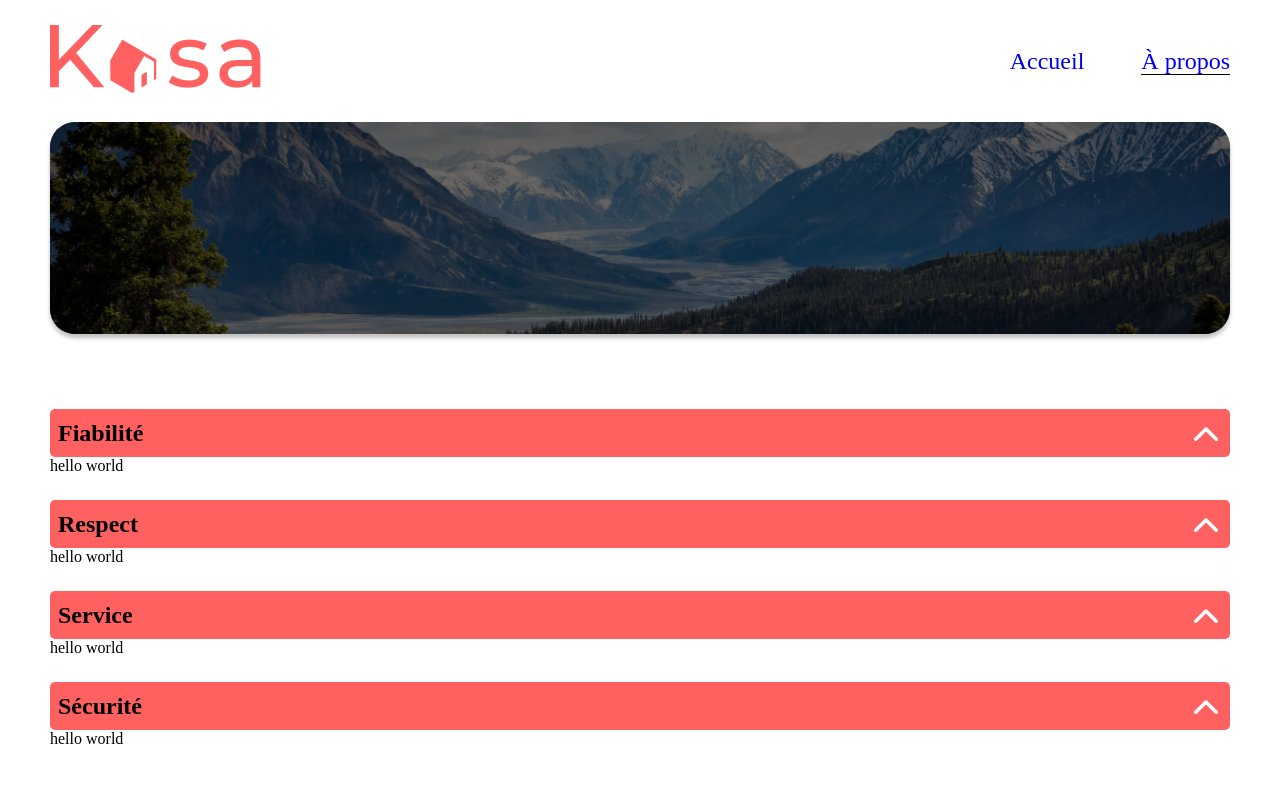
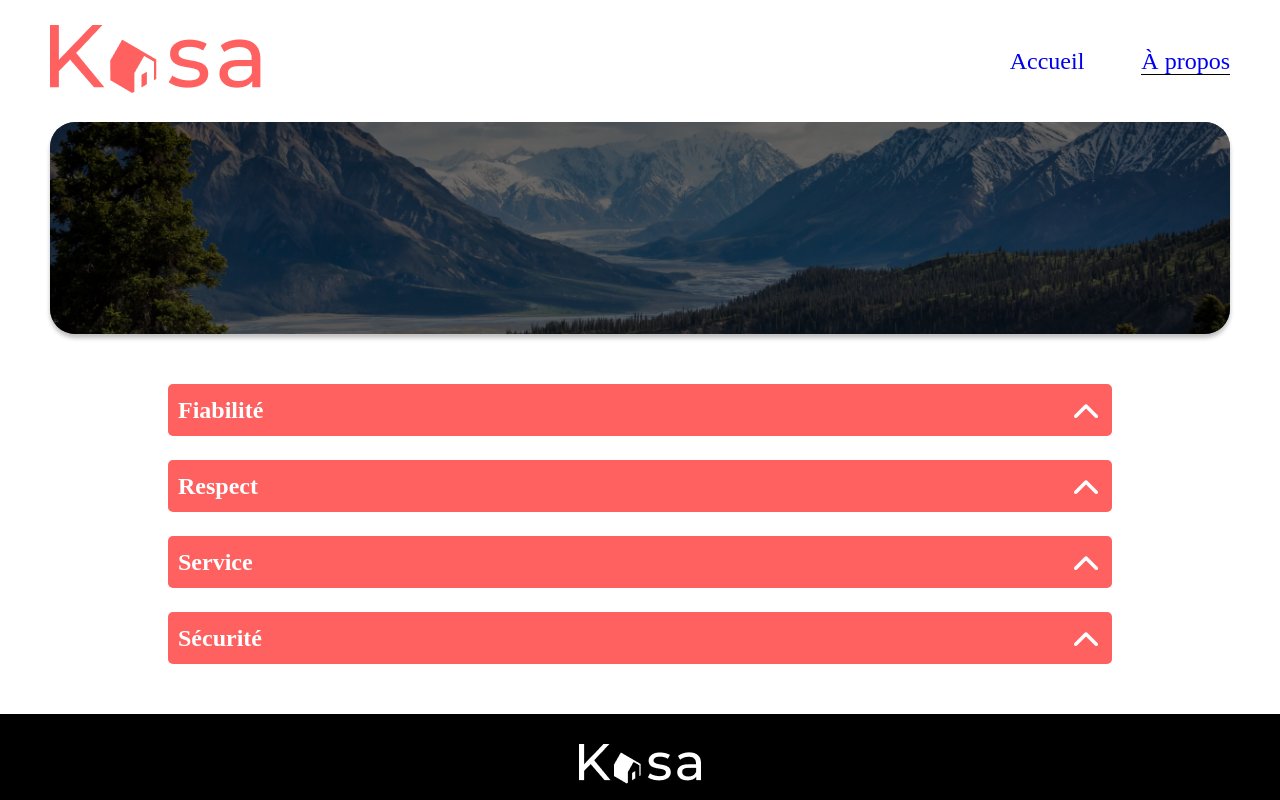
Before and after one commit to onelson17/Kasa, a React (Vite) app: page /About in a window 1280 px wide. Shown: the top 800 px of the page. Built offline with nearby package versions, Linux system fonts and the light colour scheme.

Commit message:
intégration de la page à propos + composant Collapse

```diff
--- a/src/components/Collapse.jsx
+++ b/src/components/Collapse.jsx
@@ -2,24 +2,25 @@ import '../css/Collapse.css'
 import Arrow from '../assets/Arrow.png'
 import { useState } from 'react'
 
-function Collapse({ title, texte }) {
+function Collapse({ title, content }) {
 
     const [isOpen, setIsOpen] = useState(false)
     const iconCollapse = () => {
         setIsOpen(!isOpen)
     }
 
-console.log(iconCollapse)
     return (
         <>
-            <article  className='collapse'>
-                <h2>{title}</h2>
-                <img onClick={iconCollapse} src={Arrow} alt="Ouvrir" />
-            </article>
+            <section >
+                <article  className='collapse'>
+                    <h2>{title}</h2>
+                    <img onClick={iconCollapse} src={Arrow} alt="Ouvrir" className={` arrow ${isOpen ? 'opened' : 'closed'} `}/>
+                </article>
 
-            <div className='collapse--content'>
-               {texte}
-            </div>
+                <div className={` collapse--content ${isOpen ? 'content--open' : 'content--close'} `}>
+                {content}
+                </div>
+            </section>
 
         </>
     )
--- a/src/css/Collapse.css
+++ b/src/css/Collapse.css
@@ -1,15 +1,57 @@
+
 .collapse {
     width: 100%;
     background-color: #FF6060;
     display: flex;
     justify-content: space-between;
     align-items: center;
-    padding: 8px;
+    padding: 10px;
     border-radius: 5px;
+    color: white;
+    z-index: 2;
+}
+.arrow {
+    cursor: pointer;
+    transition: transform .6s ease;
+
+}
+.arrow.opened {
+    transform: rotate(180deg);
 }
 .about-contain {
+    margin: 0 auto;
+    margin-top: 50px;
+    width: 80%;
     display: flex;
     flex-direction: column;
-    gap: 25px;
-    margin: 75px 0;
+    gap: 24px;
+    z-index: 10;
 }
+
+.collapse--content {
+    background-color: #F6F6F6;
+    border-radius: 0 0 5px 5px;
+    overflow: hidden;
+    border: none;
+    padding: 20px 15px;
+    animation: slideDown 0.6s ease;
+    margin-top: -3px;
+}
+.content--close {
+    display: none;
+}
+.content--open {
+    pointer-events: auto;
+
+}
+@keyframes slideDown {
+    from {
+        max-height: 0;
+        transform: translateY(-20px);
+    }
+
+    to {
+        max-height: 500px;
+        transform: translateY(0);
+    }
+}
--- a/src/css/Footer.css
+++ b/src/css/Footer.css
@@ -7,6 +7,7 @@
     padding: 30px 0 20px 0;
     width: 100%;
     gap: 20px;
+    margin-top: 50px;
 }
 .footer p {
     color: white;
--- a/src/pages/about.jsx
+++ b/src/pages/about.jsx
@@ -12,16 +12,16 @@ function About() {
             </div>
             <section className="about-contain">
                 <div>
-                    <Collapse title="Fiabilité" texte="hello world"/>
+                    <Collapse title="Fiabilité" content="Les annonces postées sur Kasa garantissent une fiabilité totale. Les photos sont conformes aux logements, et toutes les informations sont régulièrement vérifiées par nos équipes."/>
                 </div>
                 <div>
-                    <Collapse title="Respect" texte="hello world"/>
+                    <Collapse title="Respect" content="La bienveillance fait partie des valeurs de Kasa. Tout comportement discriminatoire ou de pertubation du voisinage entraînera une exclusion de notre plateforme."/>
                 </div>
                 <div>
-                    <Collapse title="Service" texte="hello world" />
+                    <Collapse title="Service" content="La qualité du service est au coeur de notre engagement chez Kasa. Nous veillons à ce que chaque interactions, que ce soit avec nos hôtes ou nos locataires, soit empreinte de respect de bienveillance." />
                 </div>
                 <div>
-                    <Collapse title="Sécurité" texte="hello world" />
+                    <Collapse title="Sécurité" content="La sécurité est la priorité des Kasa. Aussi bien pour nos hôtes que pour les voyageurs, chaque logement correspond aux critères de sécurité établis par nos services. En laissant une note aussi à l'hôte qu'au locataire, cela permet à nos équipes de vérifier que les standards sont bien respectés. Nous organisons également des ateliers sur la sécurité domestique pour nos hôtes." />
                 </div>
             </section>
 
```
